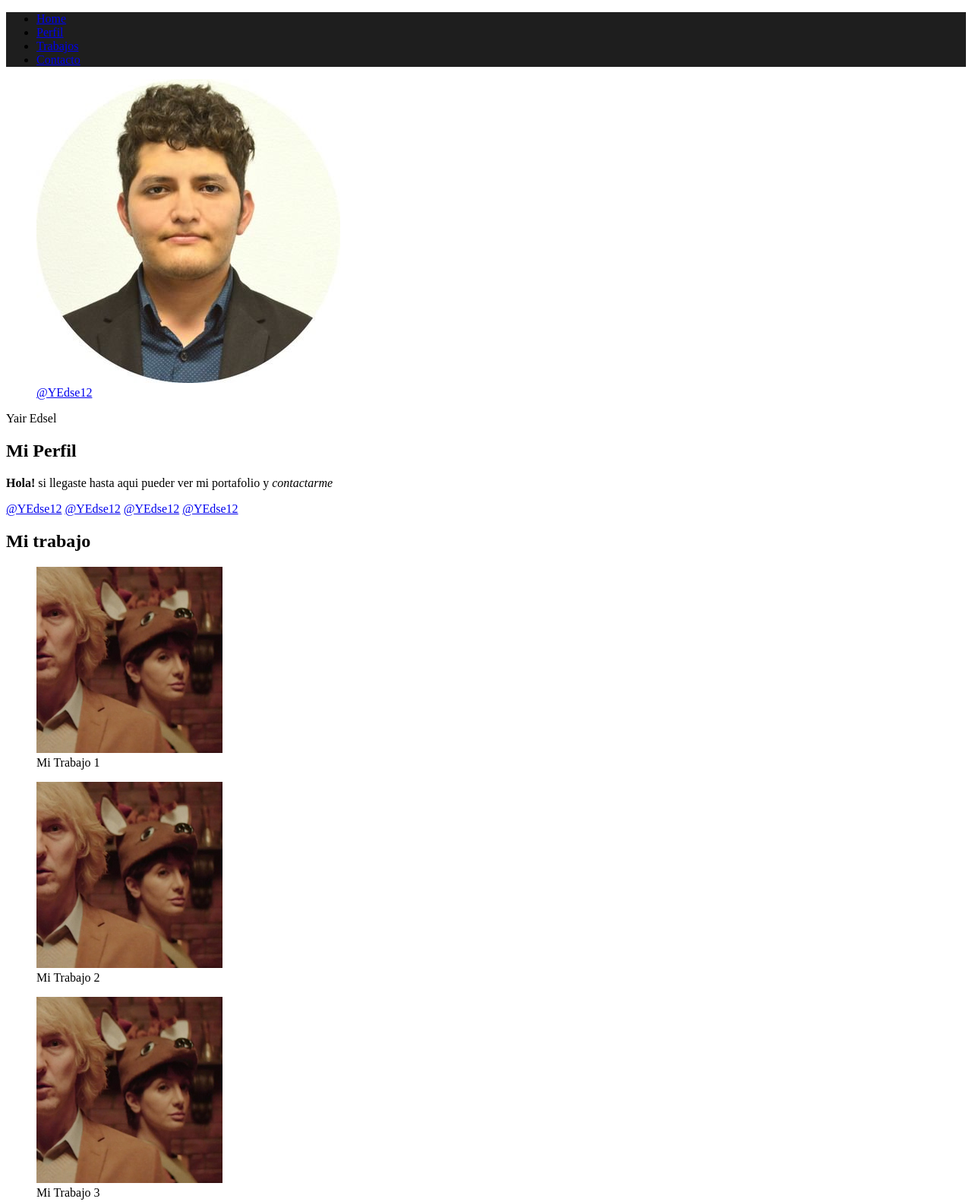
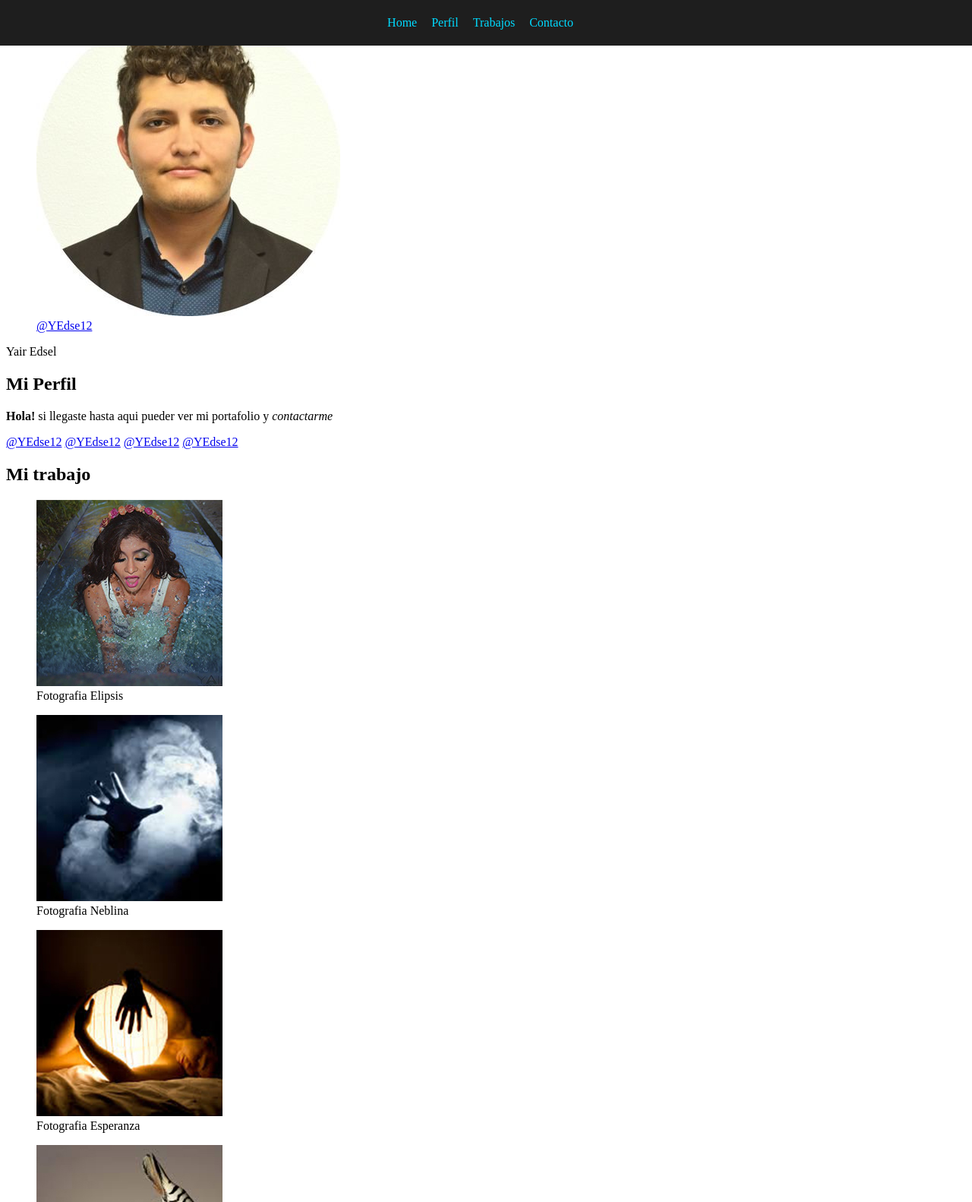
Before and after one commit to yedse12/miperfil, a plain HTML site: page index.html in a window 1280 px wide. Shown: the top 1582 px of the page at 76% size. Drawn offline with Linux system fonts and the light colour scheme.

Commit message:
v7 -– Se agregaron estilos al modulo del menu principal

```diff
--- a/css/styles.css
+++ b/css/styles.css
@@ -3,14 +3,30 @@
 
 /* MainMenu */
 .MainMenu{
-    background-color: #1E1E1E; /* 1 - Aplicar color de fondo al módulo*/
+    	background-color: #1E1E1E; /* 1 - Aplicar color de fondo al módulo*/
+	text-align: center;  	        /*  3 - Alinea el texto al centro*/
+	height:60px;         	       /*  6 - Asigna un alto al módulo en porcentajes */
+	position: fixed;     	       /*  8 - Permite que el modulo este siempre visible en el viewport (la pantalla del
+                                                                      dispositivo móvil  o pc) */
+	left: 0;             	   /*  9 - Con la siguiente coordenada posicionamos el modulo a lado izquierdo*/
+    	right: 0;            	   /*  10 - Con la siguiente coordenada posicionamos el modulo a lado derecho*/
+    	top: 0;              	   /*  11 - Con la siguiente coordenada posicionamos el modulo a la parte superior*/
 }
 
 .MainMenu-list{
-
+	margin:0;           /* 13 - Se elimina el margen que estaba provocando que las opciones cayeran */
+	padding: 0;         /* 14 - Eliminamos el espacio interior de lado izquierdo*/
 
 }
 
 .MainMenu-item{
+	display: inline-block;  /* 2 - Posicionamos las opciones del menú horizontalmente*/
+}
 
-}
+
+.MainMenu-link{
+	color: #00DBFF;             /* 4 - Asignamos color turquesa a los ítems del menú*/
+	text-decoration: none; /* 5 - Se quita el subrayado del hipervínculo*/
+	line-height: 60px;          /* 7 - Se establece la altura a la línea que forma el contenido de texto del menú. Esto
+                                                             provoca que se alinea verticalmente */
+	margin-right: 15px;       /*  12 - Agregamos margen a la derecha de cada opción del menú principal*/
--- a/index.html
+++ b/index.html
@@ -33,33 +33,33 @@
     <h2 class="work-title u-title">Mi trabajo</h2>
   </div>
   <article class="work-item">
-    <figure class="work-imageCintainer"><img src="img/proyecto.jpg" width="245" height="245" alt=""/>
-      <figcaption class="work-description"> Mi Trabajo 1 </figcaption>
+    <figure class="work-imageCintainer"><img src="img/Elipsis.jpg" width="245" height="245">
+      <figcaption class="work-description">Fotografia Elipsis</figcaption>
     </figure>
   </article>
   <article class="work-item">
-    <figure class="work-imageCintainer"><img src="img/proyecto.jpg" width="245" height="245" alt=""/>
-      <figcaption class="work-description"> Mi Trabajo 2 </figcaption>
+    <figure class="work-imageCintainer"><img src="img/niebla.jpg" width="245" height="245">
+      <figcaption class="work-description"> Fotografia Neblina</figcaption>
     </figure>
   </article>
   <article class="work-item">
-    <figure class="work-imageCintainer"><img src="img/proyecto.jpg" width="245" height="245" alt=""/>
-      <figcaption class="work-description"> Mi Trabajo 3 </figcaption>
+    <figure class="work-imageCintainer"><img src="img/luz.jpg" width="245" height="245">
+      <figcaption class="work-description"> Fotografia Esperanza </figcaption>
     </figure>
   </article>
   <article class="work-item">
-    <figure class="work-imageCintainer"><img src="img/proyecto.jpg" width="245" height="245" alt=""/>
-      <figcaption class="work-description"> Mi Trabajo 4 </figcaption>
+    <figure class="work-imageCintainer"><img src="img/cebra.jpg" width="245" height="245">
+      <figcaption class="work-description"> Fotografia Artistica</figcaption>
     </figure>
   </article>
   <article class="work-item">
-    <figure class="work-imageCintainer"><img src="img/proyecto.jpg" width="245" height="245" alt=""/>
-      <figcaption class="work-description"> Mi Trabajo 5 </figcaption>
+    <figure class="work-imageCintainer"><img src="img/ARTE.jpg" width="245" height="245">
+      <figcaption class="work-description"> Fotografia Realidad</figcaption>
     </figure>
   </article>
   <article class="work-item">
-    <figure class="work-imageCintainer"><img src="proyecto.jpg" width="245" height="245" alt=""/>
-      <figcaption class="work-description"> Mi Trabajo 6 </figcaption>
+    <figure class="work-imageCintainer"><img src="img/beso.jpg" width="245" height="245">
+      <figcaption class="work-description"> Escultura Sonrie, Grita y Vive</figcaption>
     </figure>
   </article>
 </selection>
```
Also changed, not shown: img/ARTE.jpg (added), img/Elipsis.jpg (added), img/beso.jpg (added), img/cebra.jpg (added), img/luz.jpg (added), img/niebla.jpg (added), 1 other file.
